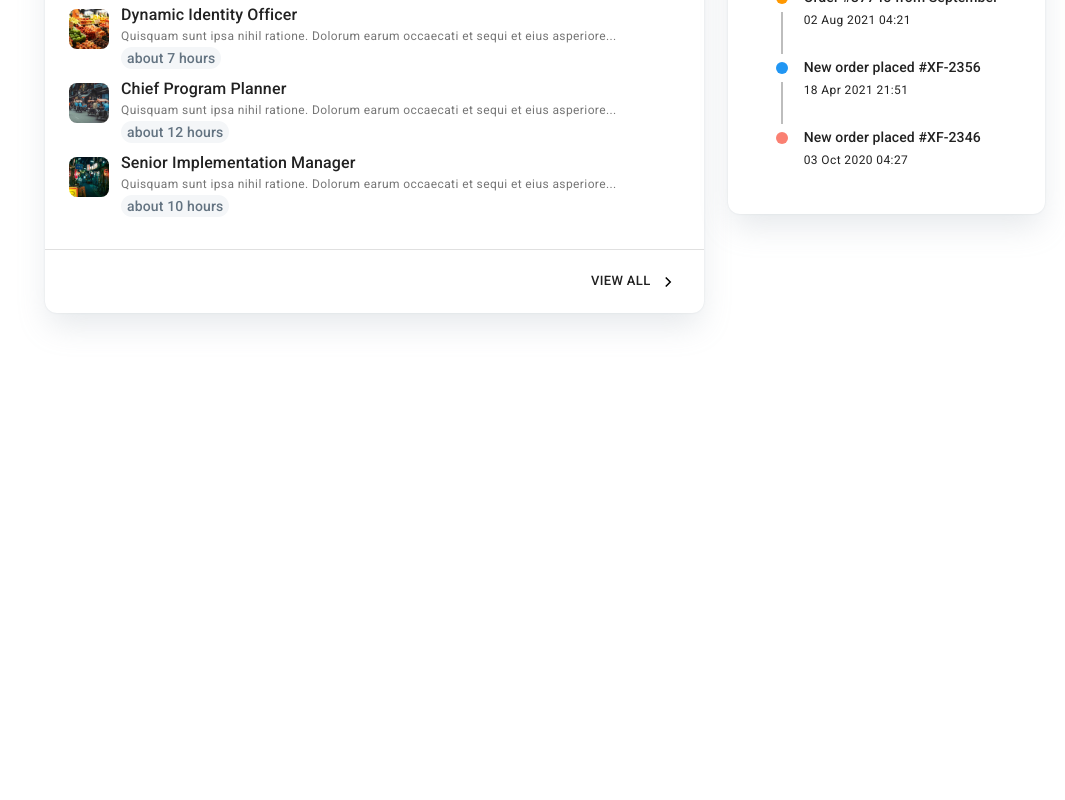
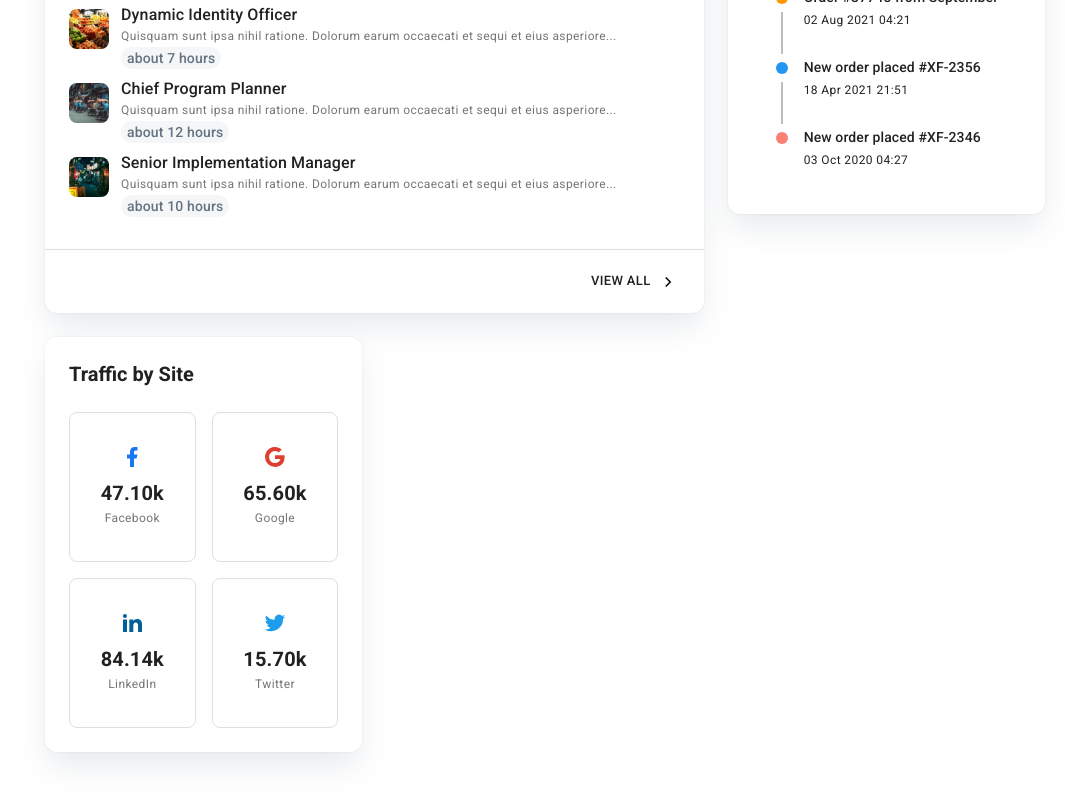
Before and after one commit to super-austin/MUISample, a React (Create React App) app: page /dashboard in a window 1280 px wide. Shown: the part 1615-2415 px from the top of the page, without its empty margins (215-1280 px from the left). Before the commit the page ends 1976 px from the top, so only its background shows below. Built offline with nearby package versions, Linux system fonts and the light colour scheme.

Commit message:
dash>Traffic: completed

```diff
--- /dev/null
+++ b/src/components/Dashboard/SocialTraffic.js
@@ -0,0 +1,65 @@
+import { styled } from "@material-ui/styles";
+import { Box } from "@mui/system";
+import DashCard from "./DashCard";
+import DashCardHeader from "./DashCardHeader";
+import SocialTrafficItem from "./SocialTrafficItem";
+
+// icons
+import {
+  RiFacebookFill,
+  RiGoogleFill,
+  RiLinkedinFill,
+  RiTwitterFill,
+} from "react-icons/ri";
+
+const BoxContainerStyle = styled(Box)(({ theme }) => ({
+  padding: theme.spacing(3),
+  display: "grid",
+  gap: theme.spacing(2),
+  gridTemplateColumns: `repeat(2, 1fr)`,
+}));
+
+// items list
+const list = [
+  {
+    title: "Facebook",
+    amount: "47.10k",
+    icon: <RiFacebookFill />,
+  },
+  {
+    title: "Google",
+    amount: "65.60k",
+    icon: <RiGoogleFill />,
+  },
+  {
+    title: "LinkedIn",
+    amount: "84.14k",
+    icon: <RiLinkedinFill />,
+  },
+  {
+    title: "Twitter",
+    amount: "15.70k",
+    icon: <RiTwitterFill />,
+  },
+];
+
+const SocialTraffic = () => {
+  return (
+    <DashCard>
+      <DashCardHeader title="Traffic by Site" />
+
+      <BoxContainerStyle>
+        {list.map((el) => (
+          <SocialTrafficItem
+            key={el.title}
+            icon={el.icon}
+            amount={el.amount}
+            title={el.title}
+          />
+        ))}
+      </BoxContainerStyle>
+    </DashCard>
+  );
+};
+
+export default SocialTraffic;
--- /dev/null
+++ b/src/components/Dashboard/SocialTrafficItem.js
@@ -0,0 +1,53 @@
+import { styled } from "@material-ui/styles";
+import { Box } from "@mui/system";
+import { Typography } from "@material-ui/core";
+
+const SocialTrafficItem = ({ icon, amount, title }) => {
+  const BoxItemStyle = styled(Box)(({ theme }) => ({
+    border: `1px solid ${theme.palette.gray.light}`,
+    borderRadius: 8,
+    minHeight: 150,
+    padding: theme.spacing(1),
+    display: "flex",
+    flexDirection: "column",
+    justifyContent: "center",
+    alignItems: "center",
+
+    "& .MuiTypography-h5": {
+      color:
+        title === "Facebook"
+          ? "rgb(24, 119, 242)"
+          : title === "Google"
+          ? "rgb(223, 62, 48)"
+          : title === "LinkedIn"
+          ? "rgb(0, 96, 151)"
+          : title === "Twitter"
+          ? "rgb(28, 156, 234)"
+          : "salmon",
+    },
+
+    "& .MuiTypography-h6": {
+      fontSize: 20,
+      fontWeight: 600,
+    },
+    "& .MuiTypography-caption": {
+      color: theme.palette.text.secondary,
+    },
+  }));
+
+  return (
+    <BoxItemStyle>
+      <Typography variant="h5" component="h4">
+        {icon}
+      </Typography>
+
+      <Typography variant="h6" component="h5">
+        {amount}
+      </Typography>
+
+      <Typography variant="caption">{title}</Typography>
+    </BoxItemStyle>
+  );
+};
+
+export default SocialTrafficItem;
--- a/src/pages/Dashboard.js
+++ b/src/pages/Dashboard.js
@@ -7,6 +7,7 @@ import CurrentVisits from "../components/Dashboard/CurrentVisits";
 import InfoCards from "../components/Dashboard/InfoCards";
 import NewsUpdate from "../components/Dashboard/NewsUpdate";
 import OrderTimeline from "../components/Dashboard/OrderTimeline";
+import SocialTraffic from "../components/Dashboard/SocialTraffic";
 
 // grid container style
 const GridContainerStyle = styled(Grid)(({ theme }) => ({
@@ -61,6 +62,11 @@ const Dashboard = () => {
         <Grid item xs={12} md={6} lg={4}>
           <OrderTimeline />
         </Grid>
+
+        {/* Traffic by Site */}
+        <Grid item xs={12} md={6} lg={4}>
+          <SocialTraffic />
+        </Grid>
       </GridContainerStyle>
     </>
   );
```
